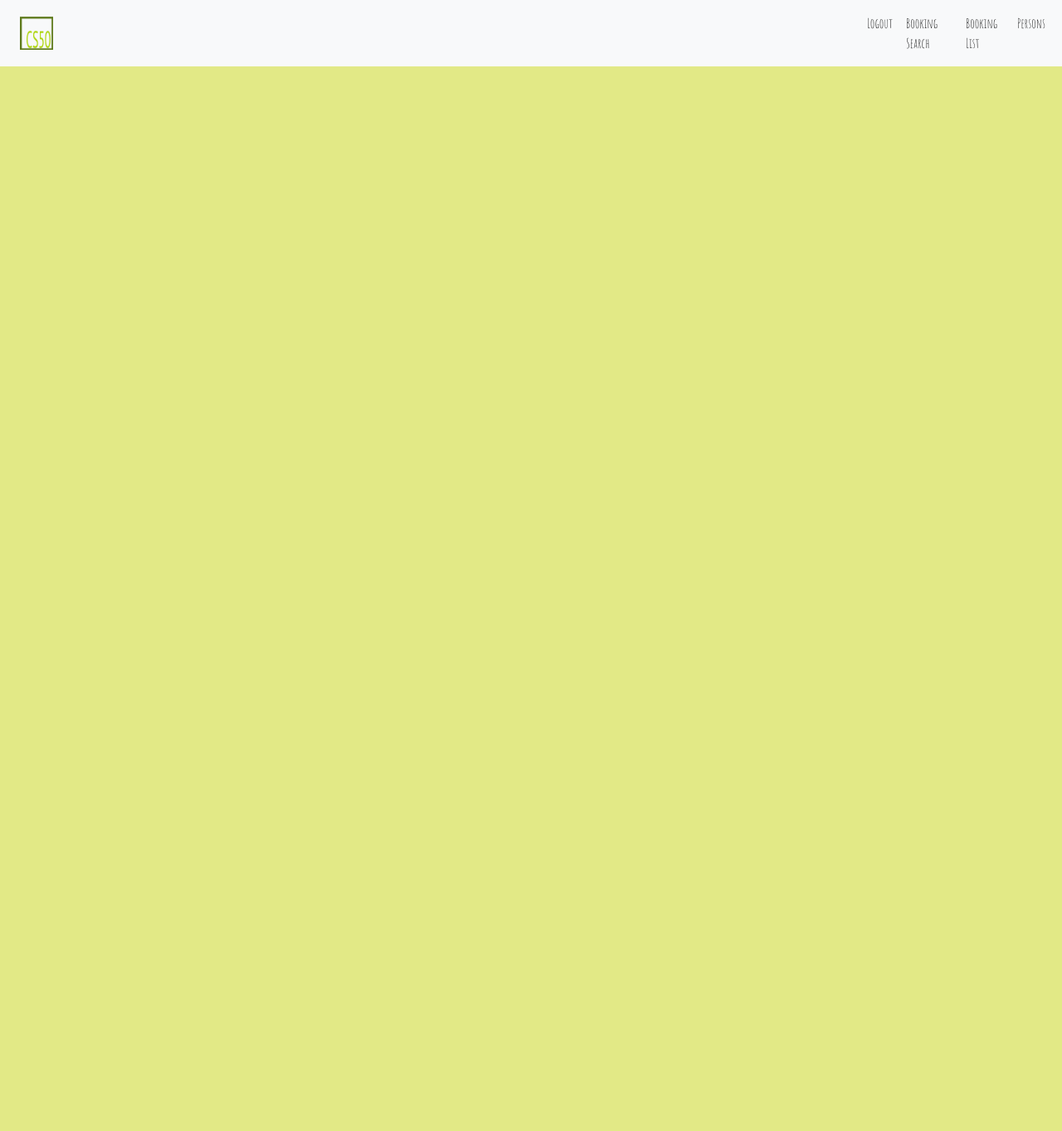
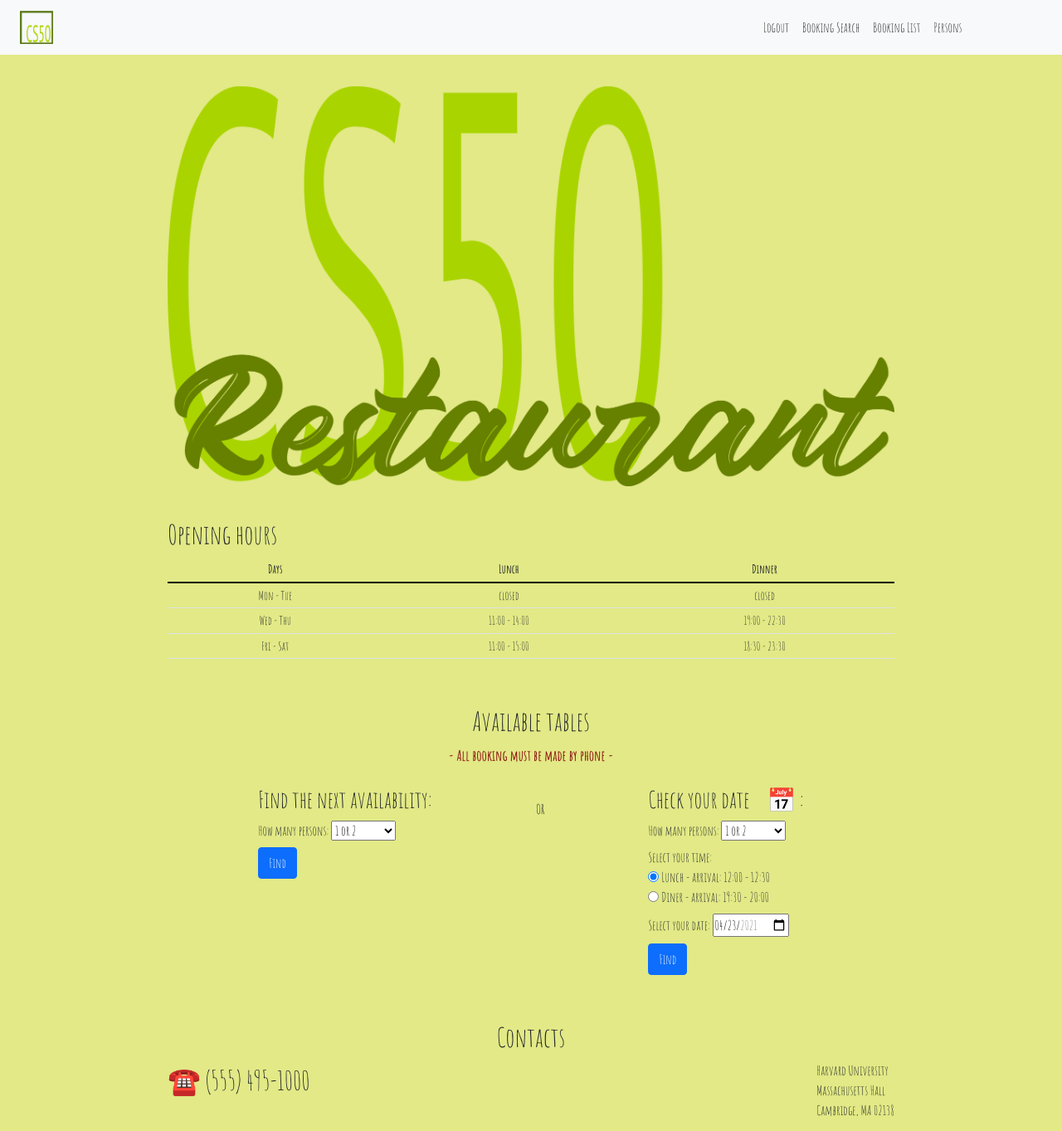
Before and after one commit to Emilien1982/CS50w-Project_Final, a Django app: page / in a window 1280 px wide. Shown: the top 1363 px of the page at 83% size. Before the commit the page ends 80 px from the top, so only its background shows below. Run offline with Django 3.2, Linux system fonts and the light colour scheme; a user stored in the database is signed in; data comes from the database, SQL or seed files in the repository; both versions use the stored data as it was after the commit.

Commit message:
JS add on index page to search booking and style is done

```diff
--- /dev/null
+++ b/project_final/booking/static/booking/index.js
@@ -0,0 +1,149 @@
+const capacity_select1 = document.getElementById('capacity-select1');
+const get_first_btn = document.getElementById('get-first');
+
+const capacity_select2 = document.getElementById('capacity-select2');
+const time2s = document.querySelectorAll('[name="time2"]');
+const date_select2 = document.getElementById('date-select2');
+const check_date_btn = document.getElementById('check-date');
+
+const search_results = document.getElementById('search-results');
+
+/* Get FREE bookings */
+const get_bookings = async (capacity) => {
+    const bookings = await fetch('booking_api', {
+        method: 'POST',
+        body: JSON.stringify({
+            'area-ext': true,
+            'area-mai': true,
+            'area-up': true,
+            'table-low': true,
+            'table-std': true,
+            'table-high': true,
+            'capacity': capacity,
+            'disabled-access': false,
+            'time-lunch': true,
+            'time-dinner': true
+        })
+    })
+    .then(resp => resp.json() )
+    return bookings;
+}
+
+
+/* Handle search for the first free booking */
+const get_first = (bookings) => {
+    const today = new Date;
+    const year = today.toLocaleDateString('en-US', { year: 'numeric'});
+    const month = today.toLocaleDateString('en-US', { month: '2-digit'});
+    const day = today.toLocaleDateString('en-US', { day: '2-digit'});
+    const date = `${year}-${month}-${day}`;
+
+    // Check if the first bookings are in the future. booking_api returns all the availability from today lunch,
+    // which has no sense if the search is made in the after noon or at 22:00!
+    for (const booking of bookings) {
+        let time = '';
+        // if the available booking is today, check the time
+        if (booking['date'] === date) {
+            const hours = today.getHours();
+            if (hours >= 20) {
+                // its too late for today, go to the next booking available
+                continue;
+            }
+            if (hours >= 12 && booking['dinner'].length > 0) {
+                // if the lunch is over and there is bnooking availble for dinner
+                time = 'dinner';
+            }
+            if (hours < 12 ) {
+                // if the lunch is not done yet, look for lunch first, then for dinner
+                if (booking['lunch'].length > 0){
+                    time = 'lunch';
+                }
+                else if (booking['dinner'].length > 0){
+                    time = 'dinner';
+                }
+            }
+        } else {
+            // The booking available is not today: no need to look at the time of search (hours)
+            if (booking['lunch'].length > 0) {
+                time = 'lunch';
+            }
+            else if (booking['dinner'].length > 0) {
+                time = 'dinner';
+            }
+        }
+        if (time !== '') {
+            // if a available booking exist, return his date and time
+            return {
+                'date': booking['date'],
+                'time': time
+            };
+        }
+    }
+}
+
+
+get_first_btn.addEventListener('click', async() => {
+    search_results.setAttribute('class','d-none');
+
+    const free_bookings = await get_bookings(capacity_select1.value);
+
+    const booking = get_first(free_bookings);
+    if (booking !== undefined) {
+        search_results.innerHTML = `
+        <div class="alert alert-success text-center" role="alert">
+            <h3>There is a free ${capacity_select1.value} persons table <span class="fw-bolder">on ${booking.date} for ${booking.time}</span>
+            <br>
+            Give us a call to book it.</h3>
+        </div>`
+    } else {
+        search_results.innerHTML = `
+        <div class="alert alert-dark text-center" role="alert">
+            <h3> Sorry, all ${capacity_select1.value} persons tables are booked for the next 31 days.</h3>
+        </div>`
+    }
+    search_results.removeAttribute('class');
+})
+
+
+/* Handle search for a specific date */
+check_date_btn.addEventListener('click', async () => {
+    // Hidden the results alert
+    search_results.setAttribute('class','d-none');
+
+    // Get all FREE bookings from the booking_api (it returns the free bookings for the next 31 days)
+    const free_bookings = await get_bookings(capacity_select2.value);
+
+    // Get the seleted time
+    time_selected = '';
+    for (const time of time2s) {
+        if (time.checked) {
+            time_selected = time.value;
+        }
+    }
+
+    // Iterate over the free_bookings to check if the date, time and if there is 1 (or more) free table
+    // Update booking_possible if possible
+    let booking_possible = false;
+    for (const booking of free_bookings) {
+        if (booking.date === date_select2.value) {
+            if (booking[time_selected].length > 0) {
+                booking_possible = true;
+            }
+        }
+    }
+    // Display the results regarding booking_possible.
+    if (booking_possible) {
+        search_results.innerHTML = `
+        <div class="alert alert-success text-center" role="alert">
+            <h3>There is a free ${capacity_select2.value} persons table on your date and time.
+            <br>
+            Give us a call to book it.</h3>
+        </div>`
+    } else {
+        search_results.innerHTML = `
+        <div class="alert alert-dark text-center" role="alert">
+            <h3> Sorry, all ${capacity_select2.value} persons tables are booked on your date and time.</h3>
+        </div>`
+    }
+    search_results.removeAttribute('class');
+})
--- a/project_final/booking/static/booking/styles.css
+++ b/project_final/booking/static/booking/styles.css
@@ -13,11 +13,14 @@ body {
 }
 
 section {
-    padding-top: var(--navbar-height);
+    margin-bottom: 3.5rem;
+    /* padding-top: var(--navbar-height);*/
 }
+
 
 .container {
     width: 90%;
+    max-width: 900px;
 }
 
 .navbar-expand {
@@ -32,13 +35,20 @@ section {
     height: 5vh;
 }
 
-#presentation {
-    height: 100vh;
+/* Used in table of search results */
+.bg-green {
+    background-color: #E2E986;
 }
+
+.dropdown-menu[data-bs-popper] {
+    left: auto;
+    right: 0;
+}
+
 
 #block-logo img {
     width: 100%;
-    margin: 3rem auto;
+    margin: 3vw auto;
 }
 
 strong {
@@ -54,13 +64,22 @@ table {
     text-align: center;
 }
 
+@media (max-width: 500px) {
+    .optional-data {
+        display: none;
+    }
+}
+
+
+textarea {
+    min-width: 215px;
+    width: max-content;
+}
+
 thead {
     border-bottom: 2px solid black;
 }
 
-.available {
-    margin: 2rem auto;
-}
 
 iframe {
     width: 100%;
@@ -70,16 +89,12 @@ iframe {
 .non-active {
     text-decoration-line: line-through;
 }
+/* Redifining Bootstrap */
+.container-sm {
+    max-width: 350px;
+}
 
 /* TABLES MANAGEMENT PAGE */
-.edit-table, .delete-table {
-    color:rgb(27, 126, 32);
-}
-
-.edit-table:hover, .delete-table:hover {
-    cursor: pointer;
-    color:hotpink;
-}
 
 .hidden {
     display: none;
@@ -93,16 +108,10 @@ iframe {
     width: 4em;
 }
 
-#existing-tables button {
-    font-size: 0.7rem;
-    padding: 0;
-    width: 4em;
-}
 
 .center-cell {
-    width: 10em;
-    /* padding: 0 4em; */
-}
+    font-family: Arial, Helvetica, sans-serif;
+    }
 
 .alert-danger {
     opacity: 0;
--- a/project_final/booking/static/booking/table.js
+++ b/project_final/booking/static/booking/table.js
@@ -9,7 +9,7 @@ const reference_checker = (input, alert, submit, forbidden_references) => {
     input.style.background = "white";
     alert.style.opacity = "0";
     for (reference of forbidden_references) {
-        if (input.value === reference) {
+        if (input.value.toLowerCase() === reference.toLowerCase()) {
             submit.setAttribute("disabled", "");
             input.style.background = "#F8D7DA";
             alert.innerText = `${reference} is already used on an existing table.`;
--- a/project_final/booking/templates/booking/index.html
+++ b/project_final/booking/templates/booking/index.html
@@ -2,8 +2,7 @@
 {% load static %}
 
 {% block body %}
-<!-- ###### LAMBDA USER ####### -->
-    {% if not user.is_authenticated %}
+
 <section id="presentation">
     <div class="container">
         <div id="block-logo">
@@ -26,99 +25,92 @@
 </section>
 <section id="available">
     <div class="container">
-                <h2>Available tables</h2>
+        <h2 class="d-flex justify-content-center">Available tables</h2>
         <div>
             <strong> - All booking must be made by phone - </strong>
         </div>
-                <div id="block-available1" class="available">
+        <div class="d-flex justify-content-evenly flex-column flex-sm-row mt-4">
+            <div id="block-available1" class="available flex-shrink-0 mx-auto">
                 <h3>Find the next availability:</h3>
-                    <label for="capacity-select1">How many persons:
+                <label for="capacity-select1" class="mb-2">How many persons:
                     <select id="capacity-select1">
-                            <option value="12">1 or 2</option>
-                            <option value="33">3 or 4</option>
-                            <option value="56">5 or 6</option>
-                            <option value="78">7 or 8</option>
-                            <option value="8-plus">more than 8</option>
+                        <option value="2">1 or 2</option>
+                        <option value="4">3 or 4</option>
+                        <option value="6">5 or 6</option>
+                        <option value="8">7 or 8</option>
+                        <option value="100">more than 8</option>
                     </select>
                 </label>
-                    <button id="btn-available1">Find</button>
-                    <div class="available1-result">
+                <br>
+                <button id='get-first' class="btn btn-primary">Find</button>
+            </div>
+            <div class="flex-shrink-0 text-center p-3">OR</div>
+            <div id="block-available2" class="available flex-shrink-0 mx-auto">
+                <h3>Check your date <span class='ps-3'>📅</span> :</h3>
+                <div class="mb-2">
+                    <label for="capacity-select2">How many persons:
+                        <select id="capacity-select2">
+                            <option value="2">1 or 2</option>
+                            <option value="4">3 or 4</option>
+                            <option value="6">5 or 6</option>
+                            <option value="8">7 or 8</option>
+                            <option value="100">more than 8</option>
+                        </select>
+                    </label>
+                </div>
+
+                <div class="mb-2">
+                    <label>Select your time:</label>
+                    <div>
+                        <input id="radio-lunch" type="radio" name="time2" value="lunch" checked>
+                        <label for="radio-lunch">Lunch - arrival: 12:00 - 12:30 </label>
+                    </div>
+                    <div>
+                        <input id="radio-dinner" type="radio" name="time2" value="dinner">
+                        <label for="radio-dinner">Diner - arrival: 19:30 - 20:00</label>
                     </div>
                 </div>
-                <div>OR</div>
-                <div id="block-available2" class="available">
-                    <h3>Check your date 📅:</h3>
-                    <label for="capacity-select2">How many persons:
-                        <select id="capacity-select2">
-                            <option value="12">1 or 2</option>
-                            <option value="33">3 or 4</option>
-                            <option value="56">5 or 6</option>
-                            <option value="78">7 or 8</option>
-                            <option value="8-plus">more than 8</option>
-                        </select>
-                    </label>
 
-                    <p>Select your time:</p>
-                    <div>
-                        <input type="radio" name="time2" value="lunch">
-                        <label for="dewey">Lunch - arrival: 12:00 - 12:30 </label>
-                    </div>
-                    <div>
-                        <input type="radio" name="time2" value="dinner">
-                        <label for="dewey">Diner - arrival: 19:30 - 20:00</label>
-                    </div>
-
+                <div class="mb-2">
                     <label for="date-select2">Select your date:</label>
                     <!-- Créer une alternative pour safari qui ne supporte pas input type="date" -->
                     <input type="date" id="date-select2" name="date-select2"
                         value="{{ today|date:'Y-m-d' }}"
                         min="{{ today|date:'Y-m-d' }}" max="{{ booking_end|date:'Y-m-d' }}">
-                    <button id="btn-available2">Find</button>
-                    <div class="available2-result">
+                    <br>
                 </div>
+                <button id='check-date' class="btn btn-primary">Find</button>
+            </div>
+        </div>
+    </div>
+</section>
+<section>
+    <div class="container">
+        <div id="search-results" class="d-none">
+
         </div>
     </div>
 </section>
 <section id="contact">
     <div class="container">
-                <h2>Contacts</h2>
-                <div>
+        <h2 class="d-flex justify-content-center">Contacts</h2>
+        <div class='d-flex justify-content-between flex-wrap'>
+            <div class="mb-3 fs-2">
                 ☎️ (555) 495-1000
             </div>
-                <div>
+            <div class="mb-3">
+                Harvard University <br>
+                Massachusetts Hall <br>
+                Cambridge, MA 02138 <br>
+            </div>
+        </div>
+
+        <div class="mb-3">
             <iframe src="https://www.google.com/maps/embed?pb=!1m18!1m12!1m3!1d2947.38206154593!2d-71.11884878462557!3d42.37700684202392!2m3!1f0!2f0!3f0!3m2!1i1024!2i768!4f13.1!3m3!1m2!1s0x89e377427d7f0199%3A0x5937c65cee2427f0!2sUniversit%C3%A9%20Harvard!5e0!3m2!1sfr!2sfr!4v1616689974188!5m2!1sfr!2sfr" style="border:0;" allowfullscreen="" loading="lazy"></iframe>
-                </div>
-                <div>
-                    Harvard University
-                    Massachusetts Hall
-                    Cambridge, MA 02138
         </div>
     </div>
 </section>
-    {% endif %}
 
-    <!-- ###### STAFF & MAMAGER USER ####### -->
-    {% if user.is_authenticated %}
-        {% if book_search_tab %}
-            {% include "booking/booking_search.html" %}
-        {% endif %}
-
-        {% if person_tab %}
-            {% include "booking/persons.html" %}
-        {% endif %}
-
-        <!-- ###### ONLY MAMAGER USER ####### -->
-
-        {% if  user.groups.all.0.name == "manager" %}
-            <!-- TABLE PAGE -->
-            {% if table_tab %}
-                {% include "booking/table.html" %}
-            {% endif %}
-            <!-- STAFF PAGE -->
-            {% if staff_tab %}
-                {% include "booking/staff.html" %}
-            {% endif %}
-        {% endif %}
-    {% endif %}
+<script src="{% static 'booking/index.js' %}"></script>
 
 {% endblock %}
--- a/project_final/booking/templates/booking/layout.html
+++ b/project_final/booking/templates/booking/layout.html
@@ -14,6 +14,8 @@
     <link href="https://fonts.googleapis.com/css2?family=Amatic+SC:wght@400;700&display=swap" rel="stylesheet">
     <link href="{% static 'booking/styles.css' %}" rel="stylesheet">
     <title>CS50 Restaurant</title>
+    <link rel="shortcut icon" type="image/jpg" href="{% static 'booking/icon.png' %}"/>
+
   </head>
   <body>
     <nav class="navbar navbar-expand-sm sticky-top navbar-light bg-light">
--- a/project_final/booking/templates/booking/login.html
+++ b/project_final/booking/templates/booking/login.html
@@ -2,6 +2,7 @@
 
 {% block body %}
 
+    <div class="container-sm">
         <h2>Login</h2>
 
         {% if message %}
@@ -18,5 +19,6 @@
             </div>
             <input class="btn btn-primary" type="submit" value="Login">
         </form>
+    </div>
 
 {% endblock %}
--- a/project_final/booking/urls.py
+++ b/project_final/booking/urls.py
@@ -24,6 +24,7 @@ urlpatterns = [
     path('get_booking', views.get_booking),
     path('booking_delete/<int:booking_id>', views.booking_delete),
     path('booking_honored/<int:booking_id>', views.booking_honored),
+    path('booking_conflits', views.booking_conflits),
     path('client_api', views.client_api, name="client_api"),
     path('easy_client/<str:feature>', views.easy_client_api),
     path('client_update_api', views.client_update_api),
--- a/project_final/booking/views.py
+++ b/project_final/booking/views.py
@@ -41,12 +41,11 @@ def logout_view(request):
 def index(request):
     return render(request, "booking/index.html", {
         "today": datetime.today(),
-        "booking_end": datetime.today() + timedelta(days=62)
+        "booking_end": datetime.today() + timedelta(days=31)
     })
 
 def booking_search(request):
-    return render(request, "booking/index.html", {
-        "book_search_tab": True,
+    return render(request, "booking/booking_search.html", {
         "staffActive": Staff.objects.filter(is_active=True)
     })
 
@@ -94,8 +93,7 @@ def table(request):
         tables = Table.objects.all().order_by('area', 'reference')
         table_form = TableForm()
 
-        return render(request, "booking/index.html", {
-            "table_tab": True,
+        return render(request, "booking/table.html", {
             "tables": tables,
             "table_form": table_form,
             # pass tables data as JSON format for javascript usage (when editing table for example)
@@ -105,7 +103,6 @@ def table(request):
 
 def person(request):
     return render(request, "booking/persons.html", {
-        "person_tab": True,
         "client_form": ClientForm()
     })
 
@@ -165,8 +162,7 @@ def staff(request):
         else:
             return HttpResponse('Something gone wrong with the submited staff', status=403)
     else:
-        return render(request, "booking/index.html", {
-            "staff_tab": True,
+        return render(request, "booking/staff.html", {
             "staffs": Staff.objects.all().order_by('position', 'last_name'),
             "staff_form": StaffForm()
         })
@@ -276,7 +272,6 @@ def booking_api(request):
         if search_criteria['table-high']:
             table_height_list.append("High")
 
-
         # Set the start and the end of the period used to get the bookings
         start = date.today()
         end = start + timedelta(days=31)
@@ -322,7 +317,6 @@ def booking_api(request):
                 free_tables = criteria_tables
                 day_impossible_bookings = impossible_bookings.filter(booking_date=start, booking_time='lunch')
                 for booked in day_impossible_bookings:
-
                     if booked.table in free_tables:
                         free_tables = free_tables.exclude(pk=booked.table.id)
                 temp['lunch'] = list(free_tables.values())
@@ -338,7 +332,8 @@ def booking_api(request):
                 temp['dinner'] = list(free_tables.values())
 
             ## C/ Add temp in the possible_date list before iterating over the next date
-            possible_dates.append(temp)
+            if temp['lunch'] != '' or temp['dinner'] != '':
+                possible_dates.append(temp)
 
             start += timedelta(days=1)
 
@@ -349,7 +344,60 @@ def booking_api(request):
         return HttpResponseNotAllowed(['POST'])
 
 
-# Returns all booking for a specific date and time
+# Returns all bookings that exist on non opened times
+@login_required
+@csrf_exempt
+def booking_conflits(request):
+    today = date.today()
+
+    bookings = Booking.objects.filter(booking_date__gte=today).select_related('client', 'table')
+    bookings_list = bookings.values()
+
+    special_dates = DateSpecial.objects.filter(date__gte=today)
+    special_dates_list = special_dates.values_list('date', flat=True)
+
+    weekdays = WeekDayOpened.objects.all()
+    conflits_list = []
+
+    for booking in bookings_list:
+        d_day = booking['booking_date']
+        client = bookings.get(pk=booking['id']).client
+        table = bookings.get(pk=booking['id']).table
+
+        # 1 - Get the d_day opening times by the special_dates query or the weekdays query
+        #     Thanks WeekDayOpened and DateSpecial models have the same structure
+        d_day_info = ''
+        if d_day in special_dates_list:
+            d_day_info = special_dates.get(date=d_day)
+        else:
+            d_day_info = weekdays.get(weekday=d_day.strftime("%a").lower())
+
+        # 2 - Make a list of opening times out of the d_day_info
+        d_day_opening_times = []
+        if d_day_info.at_lunch:
+            d_day_opening_times.append('lunch')
+        if d_day_info.at_dinner:
+            d_day_opening_times.append('dinner')
+
+        # 3 - Booking is on closing time
+        if not booking['booking_time'] in d_day_opening_times:
+            client_data = {
+                'name': f'{client.first_name} {client.last_name}',
+                'phone': client.tel
+            }
+
+            data = {
+                'booking': booking,
+                'client': client_data,
+                'table': table.reference
+            }
+            #print('DATA: ', data)
+            conflits_list.append(data)
+
+    return JsonResponse(conflits_list, safe=False)
+
+
+# Returns all bookings for a specific date and time
 @login_required
 @csrf_exempt
 def get_booking(request):
@@ -357,7 +405,7 @@ def get_booking(request):
         data = json.loads(request.body)
         bookings = Booking.objects.filter(booking_date=data['date'], booking_time=data['time']).select_related('client', 'table', 'creator').order_by('table__reference')
         bookings_list = list(bookings.values())
-        #print(bookings_list)
+        #print('GET BOOKING: ', bookings_list)
         bookings_full = []
         for booking in bookings_list:
             client = bookings.get(pk=booking['id']).client
@@ -380,7 +428,6 @@ def get_booking(request):
         return  JsonResponse(bookings_full, safe=False)
     else:
         return HttpResponseNotAllowed(['POST'])
-
 
 
 
```
Also changed, not shown: project_final/booking/static/booking/booking_list.js (+51 -4 lines), project_final/booking/static/booking/booking_search.js (+10 -6 lines), project_final/booking/static/booking/persons.js (+7 -0 lines), project_final/booking/static/booking/staff.js (+4 -3 lines), project_final/booking/templates/booking/booking_list.html (+11 -9 lines), project_final/booking/templates/booking/booking_search.html (+13 -8 lines), project_final/booking/templates/booking/date.html (+22 -22 lines), project_final/booking/templates/booking/persons.html (+7 -4 lines), project_final/booking/templates/booking/staff.html (+18 -14 lines), project_final/booking/templates/booking/table.html (+35 -15 lines), project_final/db.sqlite3. Lines whose indentation alone changed are shown as unchanged.
